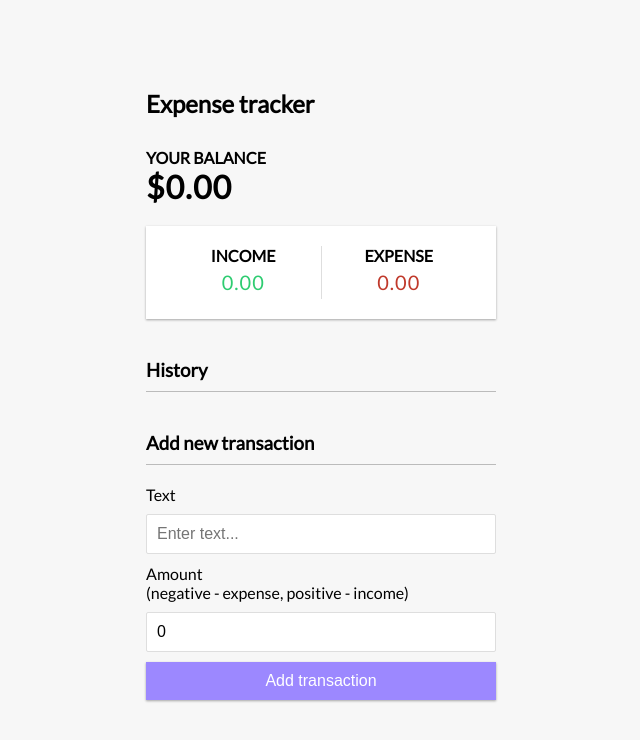
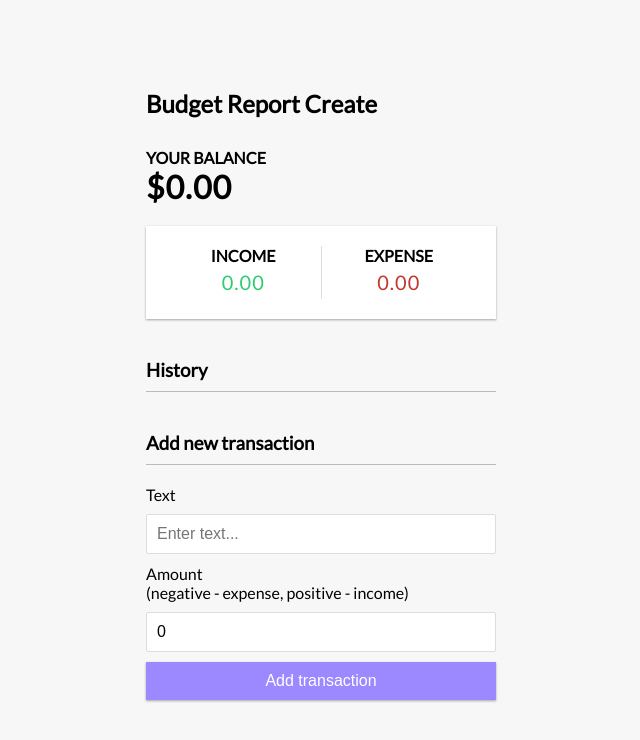
Before and after one commit to ABHIJITRAUT123/Budget_Report, a React (Create React App) app: page / in a window 1280 px wide. Shown: the top 740 px of the page, without its empty margins (319-959 px from the left). Built offline with nearby package versions, Linux system fonts and the light colour scheme; the HTML template or start-up script is replaced by a standard one.

Commit message:
Update Header.js

```diff
--- a/src/components/Header.js
+++ b/src/components/Header.js
@@ -2,8 +2,6 @@ import React from 'react'
 
 export const Header = () => {
     return (
-        <h2>
-            Expense tracker
-        </h2>
-    )
+        <h2>Budget Report Create</h2>
+    );
 }
```
